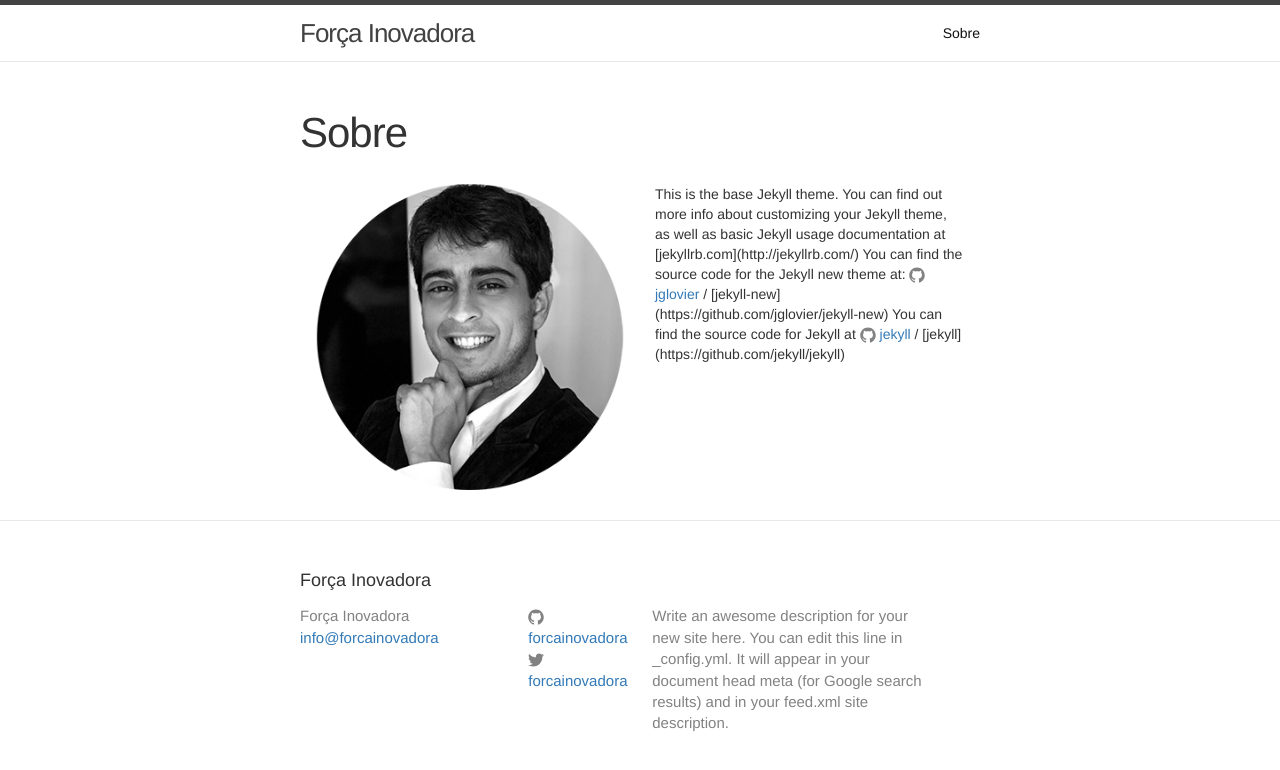
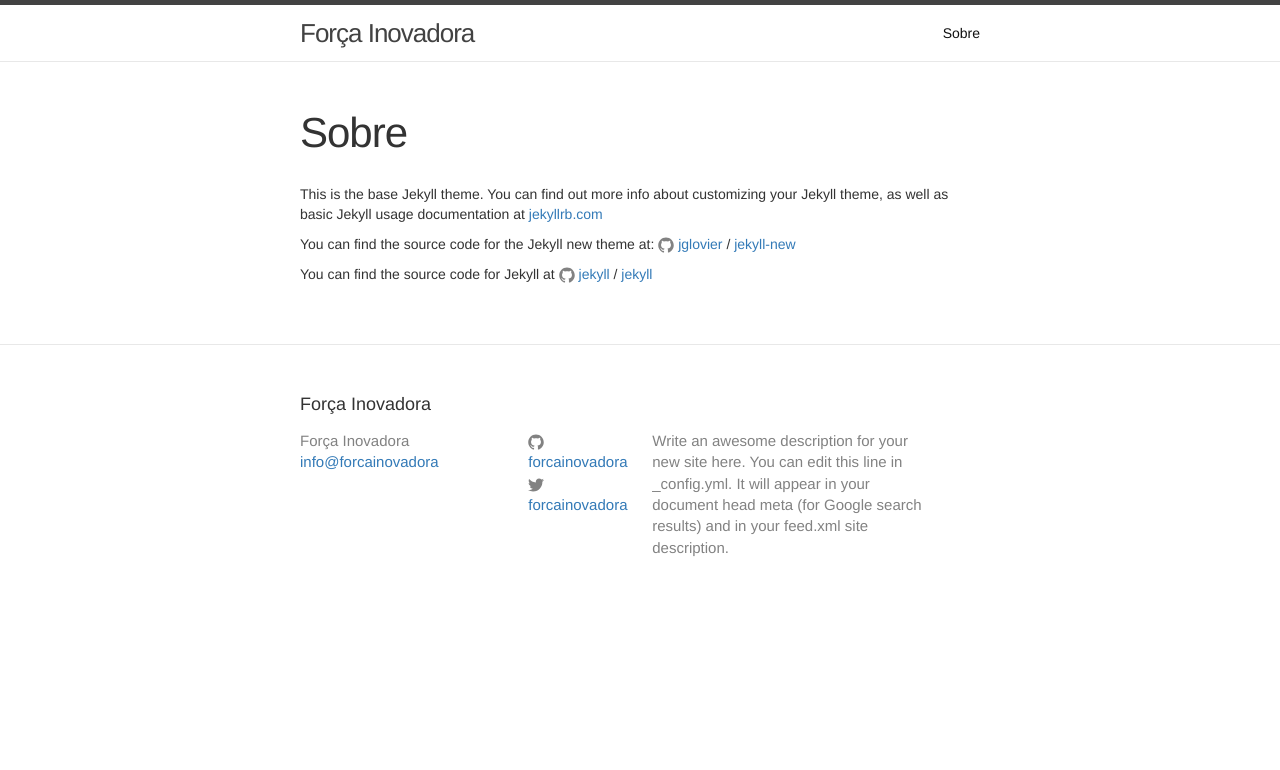
Before and after one commit to gabspereira/uniegabpereira.github.io, a Jekyll site: the page built from about.md, in a window 1280 px wide. Shown: the top 770 px of the page. Built offline with Jekyll 4.4.1, drawn with Linux system fonts in a browser that asks for light colours; nearby versions of some CDN libraries; comment, search, counter and statistics services are not loaded.

Commit message:
edicoes gerais

```diff
--- a/about.md
+++ b/about.md
@@ -4,8 +4,6 @@ title: Sobre
 permalink: /about/
 ---
 
-<div class="col-md-6 col-xs-12"><img src="/img/gabriel_pereira.png"></div>
-<div class="col-md-6 col-xs-12">
 This is the base Jekyll theme. You can find out more info about customizing your Jekyll theme, as well as basic Jekyll usage documentation at [jekyllrb.com](http://jekyllrb.com/)
 
 You can find the source code for the Jekyll new theme at:
@@ -15,4 +13,3 @@ You can find the source code for the Jekyll new theme at:
 You can find the source code for Jekyll at
 {% include icon-github.html username="jekyll" %} /
 [jekyll](https://github.com/jekyll/jekyll)
-</div>
```
Also changed, not shown: 2 other files.
